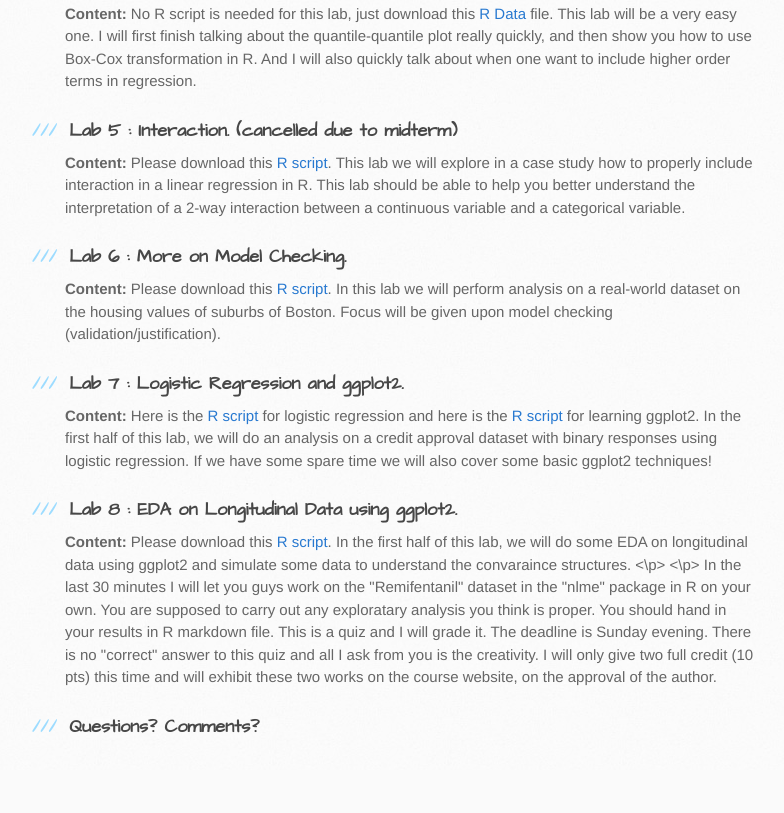
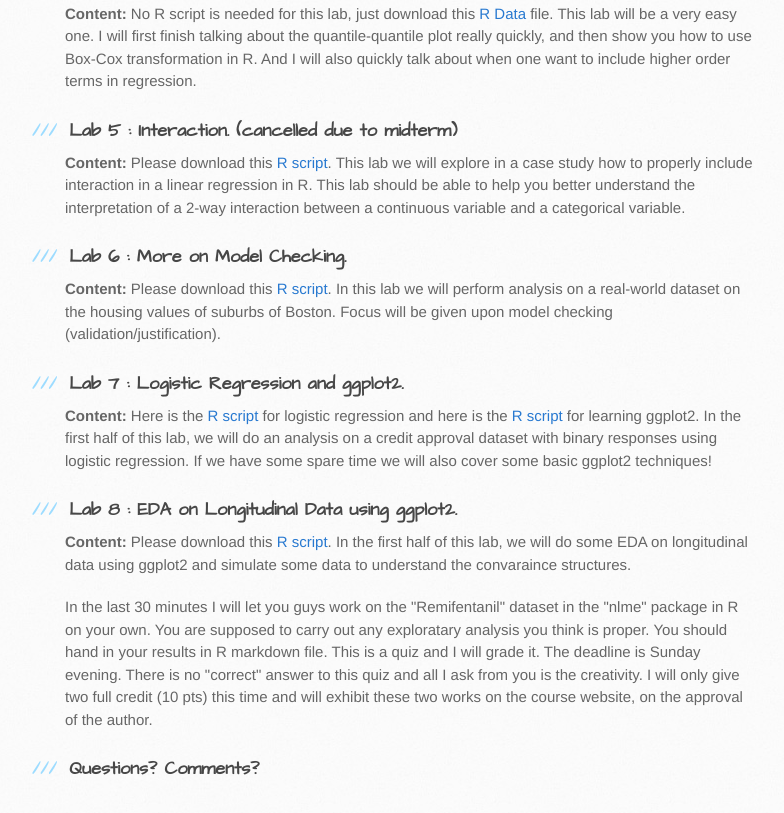
Before and after one commit to bayesric/Duke-STA-210, a plain HTML site: page index.html in a window 1280 px wide. Shown: the part 1774-2587 px from the top of the page, without its empty margins (105-889 px from the left). Before the commit the page ends 2544 px from the top, so only its background shows below. Drawn offline with Linux system fonts and the light colour scheme.

Commit message:
Update index.html

```diff
--- a/index.html
+++ b/index.html
@@ -139,8 +139,8 @@ perform analysis on a real-world dataset on the housing values of suburbs of Bos
 <a class="anchor" href="#Lab-8" aria-hidden="true"><span class="octicon octicon-link"></span></a>Lab 8 : EDA on Longitudinal Data using ggplot2.</h3>
 <p> <strong>Content:</strong> Please download this <a href="https://raw.githubusercontent.com/ericyewang/Duke-STA-210/master/lab8_Eric.R">R script</a>.
   In the first half of this lab, we will do some EDA on longitudinal data using ggplot2 and simulate some data to understand
-  the convaraince structures. <\p>
-  <\p> In the last 30 minutes I will let you guys work on the "Remifentanil" dataset in the "nlme" package in R on your own. You are supposed
+  the convaraince structures. </p>
+<p> In the last 30 minutes I will let you guys work on the "Remifentanil" dataset in the "nlme" package in R on your own. You are supposed
   to carry out any exploratary analysis you think is proper. You should hand in your results in R markdown file. This is a quiz and
   I will grade it. The deadline is Sunday evening. There is no "correct" answer to this quiz and all I ask from you is the
   creativity. I will only give two full credit (10 pts) this time and will exhibit these two works on the course website, on the
```
